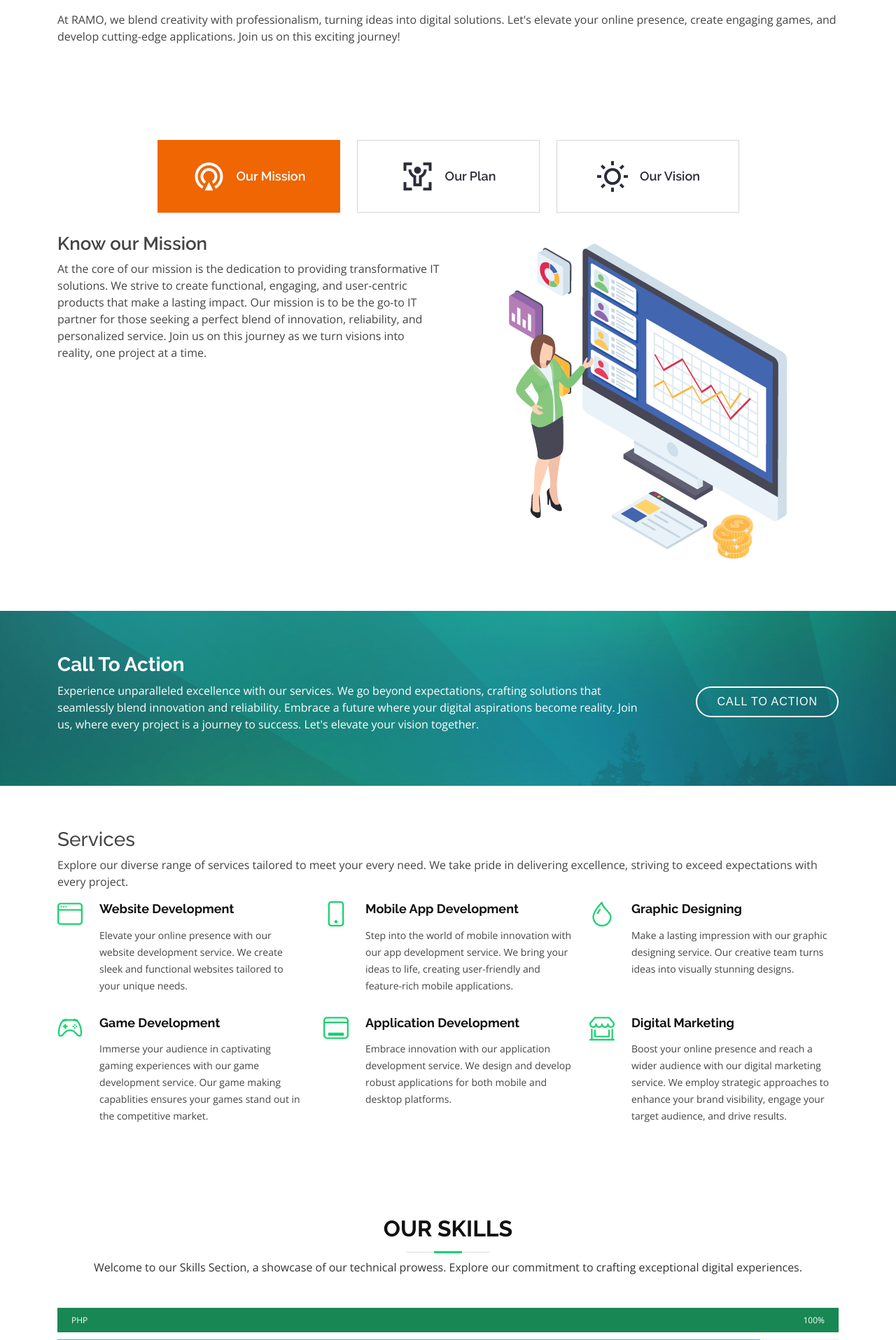
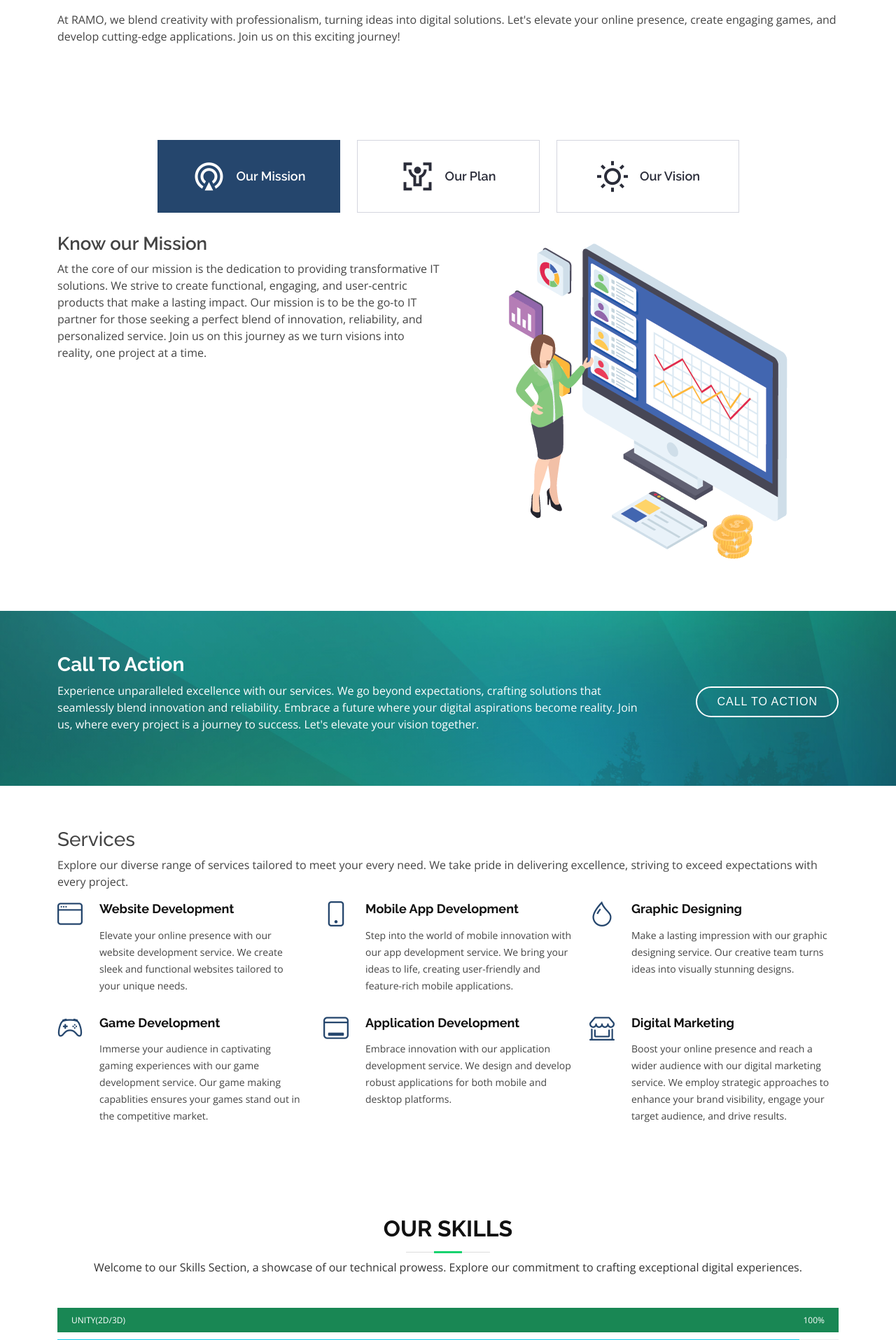
Before and after one commit to Janish-1/RAMO-Website, a PHP site: page / in a window 1280 px wide. Shown: the part 912-2827 px from the top of the page at 70% size. Run offline with PHP 8.4, Linux system fonts and the light colour scheme.

Commit message:
color changed whole website

```diff
--- a/mainwebsite/assets/css/style.css
+++ b/mainwebsite/assets/css/style.css
@@ -619,13 +619,13 @@ section {
 }
 
 .features .nav-link:hover {
-  color: #ef6603;
+  color: #25466d;
 }
 
 .features .nav-link.active {
-  background: #ef6603;
-  color: #fff;
-  border-color: #ef6603;
+  background: #25466d;
+  color: #fff;
+  border-color: #25466d;
 }
 
 @media (max-width: 768px) {
@@ -745,7 +745,7 @@ section {
 }
 
 #services .icon i {
-  color: #18d26e;
+  color: #25466d;
   font-size: 36px;
   line-height: 0;
   transition: 0.5s;
--- a/mainwebsite/index.php
+++ b/mainwebsite/index.php
@@ -456,38 +456,58 @@
           <div class="progress">
             <div class="progress-bar bg-success" role="progressbar" aria-valuenow="100" aria-valuemin="0"
               aria-valuemax="100">
-              <span class="skill">PHP <i class="val">100%</i></span>
+              <span class="skill">Unity(2D/3D) <i class="val">100%</i></span>
             </div>
           </div>
 
           <div class="progress">
-            <div class="progress-bar bg-info" role="progressbar" aria-valuenow="90" aria-valuemin="0"
+            <div class="progress-bar bg-info" role="progressbar" aria-valuenow="95" aria-valuemin="0"
               aria-valuemax="100">
-              <span class="skill">MERN Stack <i class="val">90%</i></span>
+              <span class="skill">PHP <i class="val">95%</i></span>
+            </div>
+          </div>
+
+          <div class="progress">
+            <div class="progress-bar bg-warning" role="progressbar" aria-valuenow="90" aria-valuemin="0"
+              aria-valuemax="100">
+              <span class="skill">Python <i class="val">90%</i></span>
+            </div>
+          </div>
+
+          <div class="progress">
+            <div class="progress-bar bg-danger" role="progressbar" aria-valuenow="85" aria-valuemin="0"
+              aria-valuemax="100">
+              <span class="skill">MERN Stack <i class="val">85%</i></span>
             </div>
           </div>
 
           <div class="progress">
             <div class="progress-bar bg-success" role="progressbar" aria-valuenow="80" aria-valuemin="0"
               aria-valuemax="100">
-              <span class="skill">Python <i class="val">80%</i></span>
+              <span class="skill">UI <i class="val">80%</i></span>
             </div>
           </div>
 
           <div class="progress">
-            <div class="progress-bar bg-warning" role="progressbar" aria-valuenow="75" aria-valuemin="0"
+            <div class="progress-bar bg-info" role="progressbar" aria-valuenow="85" aria-valuemin="0"
+              aria-valuemax="100">
+              <span class="skill">Graphics <i class="val">85%</i></span>
+            </div>
+          </div>
+
+          <div class="progress">
+            <div class="progress-bar bg-warning" role="progressbar" aria-valuenow="90" aria-valuemin="0"
+              aria-valuemax="100">
+              <span class="skill">React Native <i class="val">90%</i></span>
+            </div>
+          </div>
+
+          <div class="progress">
+            <div class="progress-bar bg-danger" role="progressbar" aria-valuenow="75" aria-valuemin="0"
               aria-valuemax="100">
               <span class="skill">Java <i class="val">75%</i></span>
             </div>
           </div>
-
-          <div class="progress">
-            <div class="progress-bar bg-danger" role="progressbar" aria-valuenow="70" aria-valuemin="0"
-              aria-valuemax="100">
-              <span class="skill">React Native <i class="val">70%</i></span>
-            </div>
-          </div>
-
         </div>
 
       </div>
```
Also changed, not shown: other parts of mainwebsite/assets/css/style.css (+13 -13 lines), other parts of mainwebsite/index.php (+14 -16 lines).
